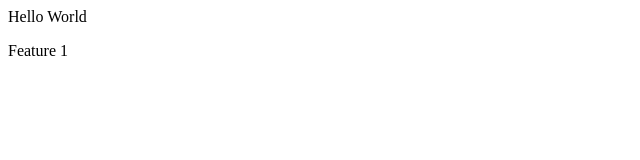
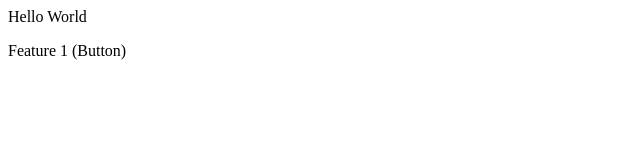
Before and after one commit to git-pavan525/localrepo, a plain HTML site: page index.html in a window 1280 px wide. Shown: the full height of the page, 0-640 px from the left. Drawn offline with Linux system fonts and the light colour scheme.

Commit message:
Added Button

```diff
--- a/index.html
+++ b/index.html
@@ -1,2 +1,2 @@
 <p>Hello World</p>
-<p>Feature 1</p>
+<p>Feature 1 (Button)</p>
```
